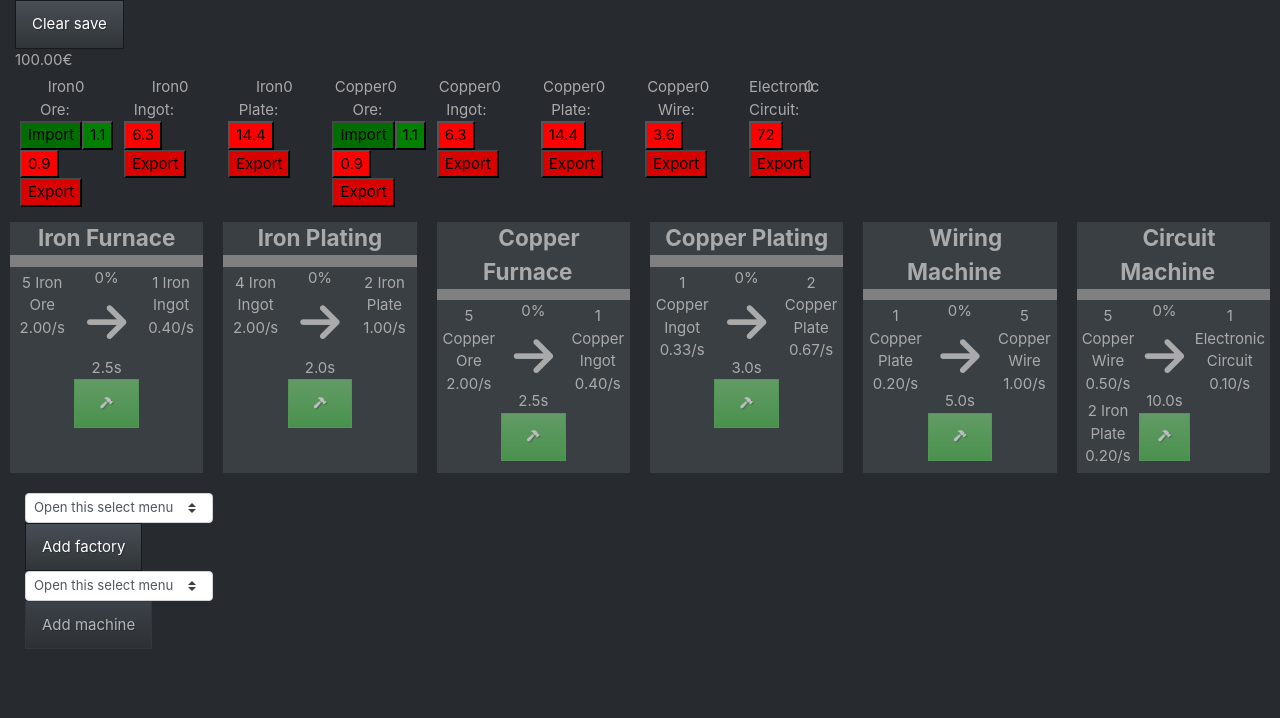
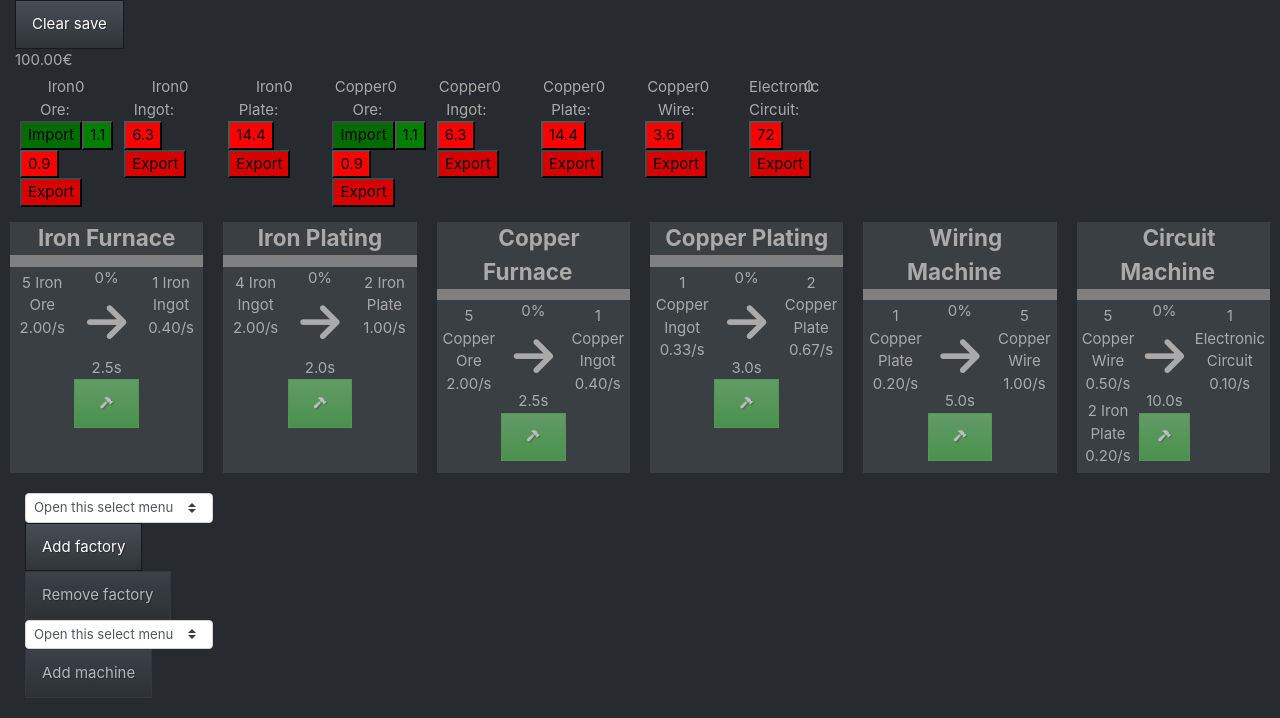
Before and after one commit to charlesbl/factory-game, a React (Create React App) app: page / in a window 1280 px wide. Shown: the top 718 px of the page. Built offline with nearby package versions, Linux system fonts and the light colour scheme.

Commit message:
remove pattern

```diff
--- a/src/Game/Factory.ts
+++ b/src/Game/Factory.ts
@@ -154,6 +154,6 @@ export default class Factory extends Id {
     }
 
     savePattern() {
-        console.log(Pattern.createFromFactory(this.game, this));
+        Pattern.createFromFactory(this.game, this);
     }
 }
--- a/src/Game/Game.ts
+++ b/src/Game/Game.ts
@@ -75,6 +75,13 @@ class Game {
         this.patterns.push(pattern);
     }
 
+    destroyPattern(pattern: Pattern) {
+        this.patterns = this.patterns.filter((elem) => {
+            return elem !== pattern;
+        });
+        console.log(this.patterns);
+    }
+
     getPatternById(id: number): Pattern {
         var req = this.patterns.filter((pattern) => pattern.id === id);
         if (req.length !== 1) {
--- a/src/Game/Pattern.ts
+++ b/src/Game/Pattern.ts
@@ -3,7 +3,6 @@ import Inventory from "./Inventory";
 import Craft from "./Craft";
 import ItemStack from "./ItemStack";
 import Factory from "./Factory";
-import { version } from "process";
 
 export interface IPatternSave {
     id: number;
--- a/src/Views/FactoryCardView.tsx
+++ b/src/Views/FactoryCardView.tsx
@@ -17,7 +17,7 @@ export default class FactoryCardView extends React.Component<IFactoryProps> {
             <div className="factory">
                 <div className="factory-header">
                     <div className="name">{this.props.factory.pattern ? this.props.factory.pattern.name : "Factory"}</div>
-                    <button onClick={() => console.log("click")} className="btn btn-primary btn-modify"><i className="fas fa-edit fa-xs"></i></button>
+                    {/*TODO*/}<button onClick={() => console.log("click")} className="btn btn-primary btn-modify"><i className="fas fa-edit fa-xs"></i></button>
                 </div>
 
                 <div className="factory-wrapper">
--- a/src/Views/FactoryView.tsx
+++ b/src/Views/FactoryView.tsx
@@ -30,7 +30,6 @@ export default class FactoryView extends React.Component<IFactoryProps, IFactory
     }
 
     selectPattern(pattern: Pattern | undefined) {
-        console.log(pattern);
         this.setState({
             selectedMachineCraft: this.state?.selectedMachineCraft,
             selectedPattern: pattern
@@ -70,7 +69,11 @@ export default class FactoryView extends React.Component<IFactoryProps, IFactory
                 </div>
                 <div className="col-6 col-sm-4 col-md-3 col-lg-2 col-xl-2 machine-container">
                     <SelectFactoryView game={this.props.game} onChange={(pattern) => this.selectPattern(pattern)} />
-                    <button className="btn btn-primary" onClick={() => this.props.factory.buildSubFactory(this.state?.selectedPattern)}>Add factory</button>
+                    <button className="btn btn-primary"
+                        onClick={() => this.props.factory.buildSubFactory(this.state?.selectedPattern)}>Add factory</button>
+                    <button className="btn btn-primary"
+                        disabled={this.state?.selectedPattern === undefined}
+                        onClick={() => { if (this.state.selectedPattern) this.props.game.destroyPattern(this.state.selectedPattern) }}>Remove factory</button>
                     <SelectMachineView onChange={(machineCraft) => this.selectMachineCraft(machineCraft)} />
                     <button className="btn btn-primary"
                         disabled={!(this.state && this.state.selectedMachineCraft && this.state.selectedMachineCraft.canCraft(this.props.game.factory))}
```
